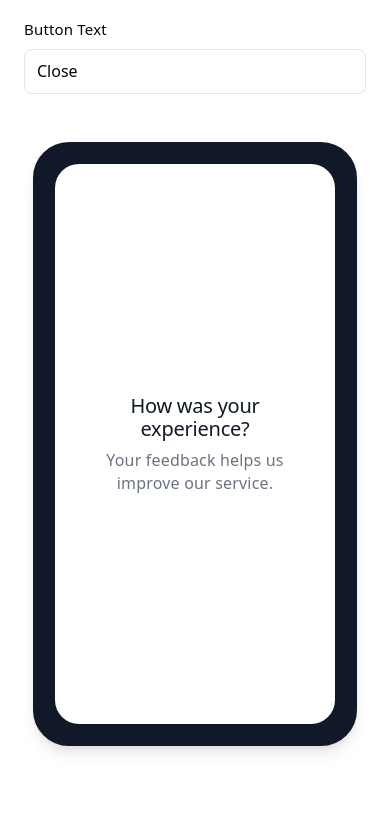
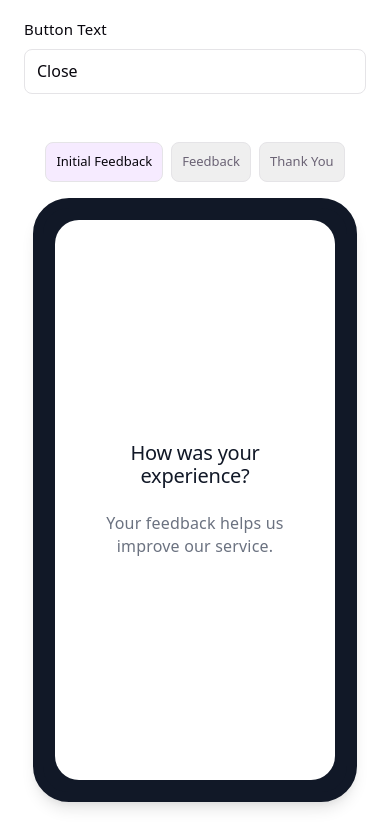
Before and after one commit to MeenakshiThapliyal09/CSAT_Campaign_builder, a React (Vite) app: page /content in a window 390 px wide. Shown: the part 1393-2219 px from the top of the page. Before the commit the page ends 2163 px from the top, so only its background shows below. Built offline with nearby package versions, Linux system fonts and the light colour scheme.

Commit message:
Complete mobile preview

```diff
--- a/src/components/preview/MobilePreview.tsx
+++ b/src/components/preview/MobilePreview.tsx
@@ -1,16 +1,121 @@
+import { useState } from 'react';
 import { useCampaign } from '../../hooks/useCampaign';
+
+type PreviewScreen = 'initial' | 'feedback' | 'thankYou';
 
 function MobilePreview() {
   const { campaign } = useCampaign();
-  const { title, subtitle } = campaign.initialFeedback;
+  const [activeScreen, setActiveScreen] = useState<PreviewScreen>('initial');
+
+  function renderRating() {
+    if (campaign.feedback.ratingType === 'numbers') {
+      return (
+        <div className="preview-rating" aria-label="Rating options">
+          {[1, 2, 3, 4, 5].map((rating) => (
+            <span className="preview-rating__number" key={rating}>
+              {rating}
+            </span>
+          ))}
+        </div>
+      );
+    }
+
+    return (
+      <div className="preview-rating" aria-label="Rating options">
+        {[1, 2, 3, 4, 5].map((rating) => (
+          <span className="preview-rating__star" key={rating}>
+            ★
+          </span>
+        ))}
+      </div>
+    );
+  }
+
+  function renderScreen() {
+    if (activeScreen === 'feedback') {
+      return (
+        <div className="preview-content">
+          {renderRating()}
+
+          <div className="preview-options">
+            {campaign.feedback.options.map((option) => (
+              <div className="preview-option" key={option.id}>
+                {option.label}
+              </div>
+            ))}
+          </div>
+
+          {campaign.feedback.allowAdditionalComment && (
+            <textarea
+              className="preview-comment"
+              placeholder="Add a comment"
+              readOnly
+              rows={3}
+            />
+          )}
+
+          <button className="preview-button" type="button">
+            {campaign.feedback.submitButtonText}
+          </button>
+        </div>
+      );
+    }
+
+    if (activeScreen === 'thankYou') {
+      return (
+        <div className="preview-content">
+          {campaign.thankYou.mediaUrl && (
+            <img
+              className="preview-media"
+              src={campaign.thankYou.mediaUrl}
+              alt={campaign.thankYou.mediaName || 'Thank you media'}
+            />
+          )}
+          <h2>{campaign.thankYou.title}</h2>
+          <p>{campaign.thankYou.subtitle}</p>
+          <button className="preview-button" type="button">
+            {campaign.thankYou.buttonText}
+          </button>
+        </div>
+      );
+    }
+
+    return (
+      <div className="preview-content">
+        <h2>{campaign.initialFeedback.title}</h2>
+        <p>{campaign.initialFeedback.subtitle}</p>
+      </div>
+    );
+  }
 
   return (
     <section className="mobile-preview" aria-label="Mobile preview">
+      <div className="mobile-preview__selector" aria-label="Preview screen selector">
+        <button
+          className={activeScreen === 'initial' ? 'mobile-preview__selector-button active' : 'mobile-preview__selector-button'}
+          type="button"
+          onClick={() => setActiveScreen('initial')}
+        >
+          Initial Feedback
+        </button>
+        <button
+          className={activeScreen === 'feedback' ? 'mobile-preview__selector-button active' : 'mobile-preview__selector-button'}
+          type="button"
+          onClick={() => setActiveScreen('feedback')}
+        >
+          Feedback
+        </button>
+        <button
+          className={activeScreen === 'thankYou' ? 'mobile-preview__selector-button active' : 'mobile-preview__selector-button'}
+          type="button"
+          onClick={() => setActiveScreen('thankYou')}
+        >
+          Thank You
+        </button>
+      </div>
+
       <div className="mobile-preview__device">
-        <div className="mobile-preview__screen">
-          <h2>{title}</h2>
-          <p>{subtitle}</p>
-        </div>
+        <div className="mobile-preview__screen">{renderScreen()}</div>
       </div>
     </section>
   );
--- a/src/index.css
+++ b/src/index.css
@@ -161,7 +161,32 @@ code {
 .mobile-preview {
   width: 100%;
   display: flex;
+  flex-direction: column;
+  gap: 16px;
+  align-items: center;
   justify-content: center;
+}
+
+.mobile-preview__selector {
+  display: flex;
+  flex-wrap: wrap;
+  gap: 8px;
+  justify-content: center;
+}
+
+.mobile-preview__selector-button {
+  border: 1px solid var(--border);
+  border-radius: 8px;
+  color: var(--text);
+  cursor: pointer;
+  font: inherit;
+  font-size: 13px;
+  padding: 7px 10px;
+}
+
+.mobile-preview__selector-button.active {
+  background: var(--accent-bg);
+  color: var(--text-h);
 }
 
 .mobile-preview__device {
@@ -179,9 +204,7 @@ code {
   border-radius: 24px;
   background: #ffffff;
   color: #111827;
-  display: flex;
-  flex-direction: column;
-  justify-content: center;
+  overflow: hidden;
   padding: 24px;
   text-align: center;
   box-sizing: border-box;
@@ -193,6 +216,82 @@ code {
 
 .mobile-preview__screen p {
   color: #6b7280;
+}
+
+.preview-content {
+  display: flex;
+  flex-direction: column;
+  gap: 16px;
+  height: 100%;
+  justify-content: center;
+}
+
+.preview-rating {
+  display: flex;
+  gap: 8px;
+  justify-content: center;
+}
+
+.preview-rating__number,
+.preview-rating__star {
+  align-items: center;
+  border: 1px solid #d1d5db;
+  border-radius: 999px;
+  color: #111827;
+  display: inline-flex;
+  font-size: 16px;
+  height: 34px;
+  justify-content: center;
+  width: 34px;
+}
+
+.preview-rating__star {
+  color: #f59e0b;
+}
+
+.preview-options {
+  display: grid;
+  gap: 8px;
+}
+
+.preview-option {
+  border: 1px solid #e5e7eb;
+  border-radius: 10px;
+  color: #374151;
+  font-size: 14px;
+  padding: 9px 10px;
+  text-align: left;
+}
+
+.preview-comment {
+  border: 1px solid #e5e7eb;
+  border-radius: 10px;
+  box-sizing: border-box;
+  color: #111827;
+  font: inherit;
+  font-size: 14px;
+  padding: 10px;
+  resize: none;
+  width: 100%;
+}
+
+.preview-button {
+  background: #2563eb;
+  border: 0;
+  border-radius: 10px;
+  color: #ffffff;
+  cursor: pointer;
+  font: inherit;
+  font-size: 15px;
+  padding: 11px 14px;
+}
+
+.preview-media {
+  align-self: center;
+  border-radius: 12px;
+  max-height: 120px;
+  max-width: 100%;
+  object-fit: cover;
 }
 
 @media (max-width: 960px) {
```
